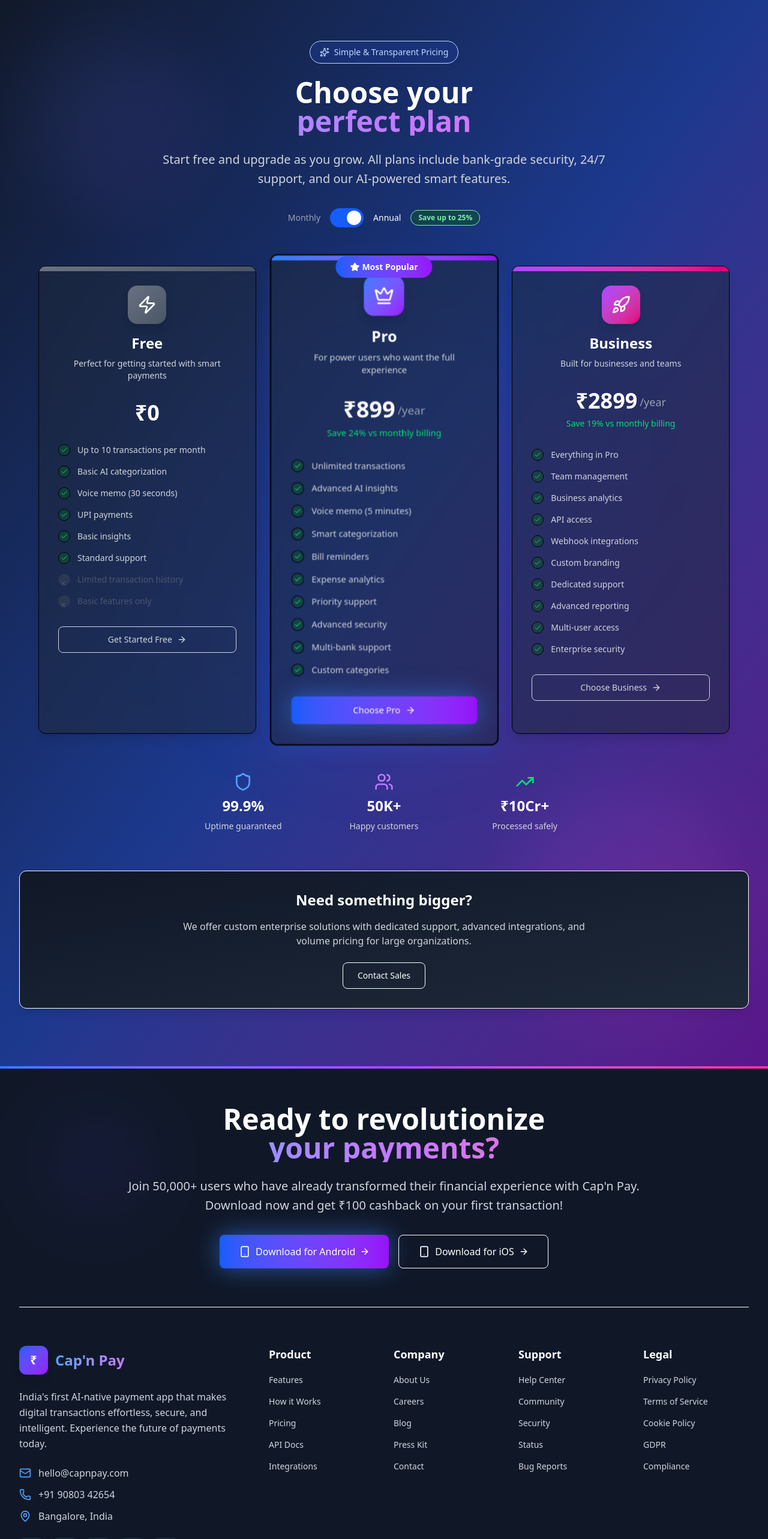
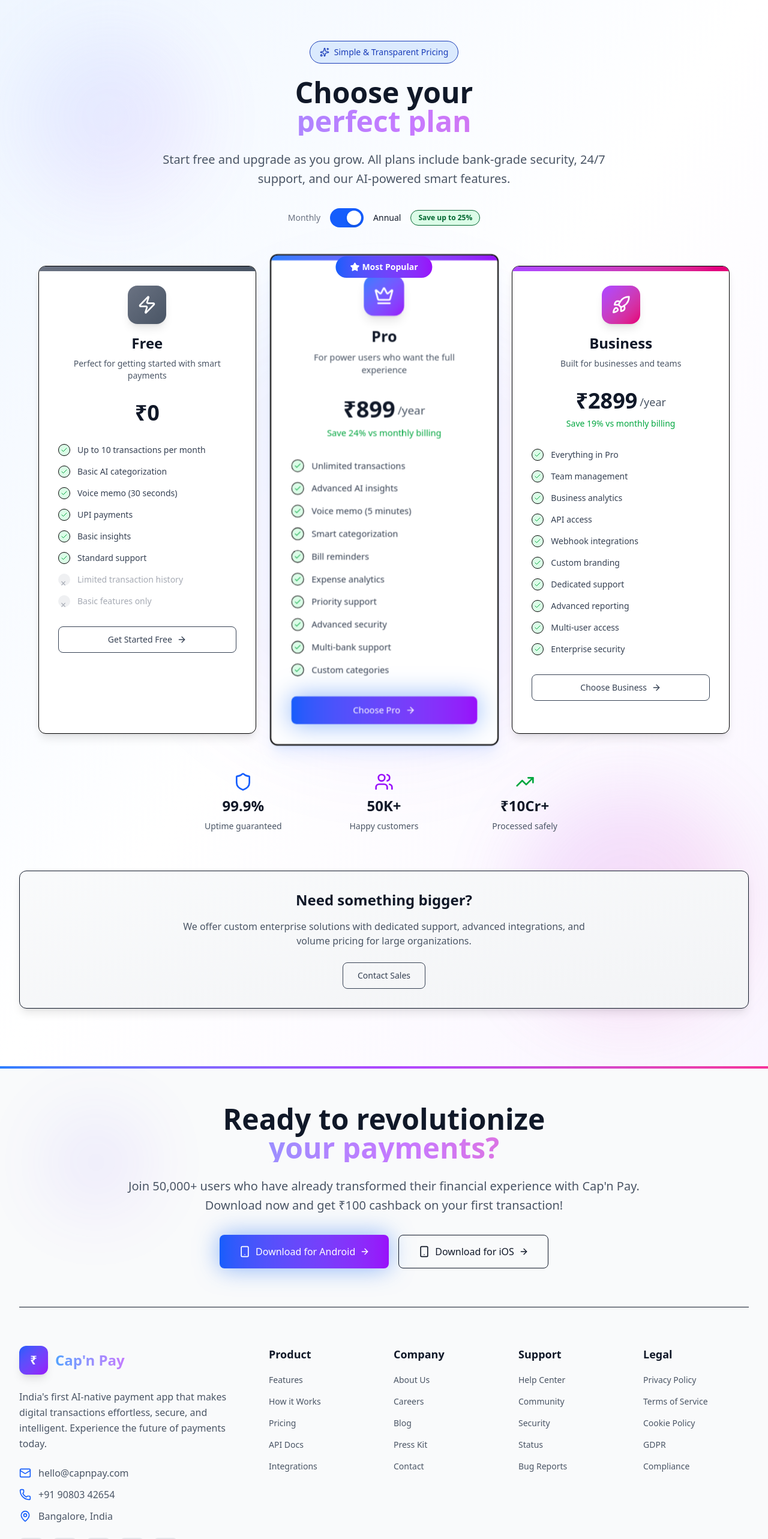
Before and after one commit to boopathydreams/capnpay-website, a Next.js app: page / in a window 1280 px wide. Shown: the part 7380-9945 px from the top of the page at 60% size. Built offline with nearby package versions, Linux system fonts and the light colour scheme.

Commit message:
feat: update footer and pricing section styles for improved accessibility and visual consistency

```diff
--- a/src/components/sections/footer.tsx
+++ b/src/components/sections/footer.tsx
@@ -70,7 +70,7 @@
   ]
 
   return (
-    <footer className="bg-gray-900 text-white relative overflow-hidden">
+    <footer className="bg-gray-50 dark:bg-gray-900 text-gray-900 dark:text-white relative overflow-hidden">
       {/* Background Elements */}
       <div className="absolute inset-0 overflow-hidden">
         <div className="absolute top-0 left-0 w-full h-1 bg-gradient-to-r from-blue-500 via-purple-500 to-pink-500" />
@@ -85,7 +85,7 @@
           whileInView={{ opacity: 1, y: 0 }}
           transition={{ duration: 0.8 }}
           viewport={{ once: true }}
-          className="py-16 border-b border-gray-800"
+          className="py-16 border-b border-gray-200 dark:border-gray-800"
         >
           <div className="text-center max-w-4xl mx-auto">
             <h2 className="text-4xl lg:text-5xl font-bold mb-6">
@@ -94,7 +94,7 @@
                 your payments?
               </span>
             </h2>
-            <p className="text-xl text-gray-300 mb-8 leading-relaxed">
+            <p className="text-xl text-gray-600 dark:text-gray-300 mb-8 leading-relaxed">
               Join 50,000+ users who have already transformed their financial experience with Cap&apos;n Pay.
               Download now and get ₹100 cashback on your first transaction!
             </p>
@@ -104,7 +104,7 @@
                 Download for Android
                 <ArrowRight className="w-4 h-4 ml-2 group-hover:translate-x-1 transition-transform" />
               </Button>
-              <Button size="lg" variant="outline" className="border-gray-600 hover:bg-gray-800 group">
+              <Button size="lg" variant="outline" className="border-gray-300 dark:border-gray-600 hover:bg-gray-100 dark:hover:bg-gray-800 group">
                 <Smartphone className="w-5 h-5 mr-2" />
                 Download for iOS
                 <ArrowRight className="w-4 h-4 ml-2 group-hover:translate-x-1 transition-transform" />
@@ -134,23 +134,23 @@
                 </span>
               </div>
 
-              <p className="text-gray-300 mb-6 leading-relaxed">
+              <p className="text-gray-600 dark:text-gray-300 mb-6 leading-relaxed">
                 India&apos;s first AI-native payment app that makes digital transactions effortless,
                 secure, and intelligent. Experience the future of payments today.
               </p>
 
               {/* Contact Info */}
               <div className="space-y-3 mb-6">
-                <div className="flex items-center space-x-3 text-gray-300">
-                  <Mail className="w-5 h-5 text-blue-400" />
+                <div className="flex items-center space-x-3 text-gray-600 dark:text-gray-300">
+                  <Mail className="w-5 h-5 text-blue-600 dark:text-blue-400" />
                   <span>hello@capnpay.com</span>
                 </div>
-                <div className="flex items-center space-x-3 text-gray-300">
-                  <Phone className="w-5 h-5 text-blue-400" />
+                <div className="flex items-center space-x-3 text-gray-600 dark:text-gray-300">
+                  <Phone className="w-5 h-5 text-blue-600 dark:text-blue-400" />
                   <span>+91 90803 42654</span>
                 </div>
-                <div className="flex items-center space-x-3 text-gray-300">
-                  <MapPin className="w-5 h-5 text-blue-400" />
+                <div className="flex items-center space-x-3 text-gray-600 dark:text-gray-300">
+                  <MapPin className="w-5 h-5 text-blue-600 dark:text-blue-400" />
                   <span>Bangalore, India</span>
                 </div>
               </div>
@@ -165,9 +165,9 @@
                     rel="noopener noreferrer"
                     whileHover={{ scale: 1.1 }}
                     whileTap={{ scale: 0.95 }}
-                    className="w-10 h-10 bg-gray-800 hover:bg-blue-600 rounded-lg flex items-center justify-center transition-colors duration-300 group"
+                    className="w-10 h-10 bg-gray-200 dark:bg-gray-800 hover:bg-blue-600 rounded-lg flex items-center justify-center transition-colors duration-300 group"
                   >
-                    <social.icon className="w-5 h-5 text-gray-400 group-hover:text-white transition-colors" />
+                    <social.icon className="w-5 h-5 text-gray-600 dark:text-gray-400 group-hover:text-white transition-colors" />
                   </motion.a>
                 ))}
               </div>
@@ -183,7 +183,7 @@
                 viewport={{ once: true }}
                 className="lg:col-span-1"
               >
-                <h3 className="text-lg font-semibold mb-4 capitalize text-white">
+                <h3 className="text-lg font-semibold mb-4 capitalize text-gray-900 dark:text-white">
                   {category}
                 </h3>
                 <ul className="space-y-3">
@@ -191,7 +191,7 @@
                     <li key={link.label}>
                       <a
                         href={link.href}
-                        className="text-gray-300 hover:text-blue-400 transition-colors duration-200 text-sm"
+                        className="text-gray-600 dark:text-gray-300 hover:text-blue-600 dark:hover:text-blue-400 transition-colors duration-200 text-sm"
                       >
                         {link.label}
                       </a>
@@ -209,13 +209,13 @@
           whileInView={{ opacity: 1, y: 0 }}
           transition={{ duration: 0.6 }}
           viewport={{ once: true }}
-          className="py-8 border-t border-gray-800"
+          className="py-8 border-t border-gray-200 dark:border-gray-800"
         >
           <div className="flex flex-wrap justify-center items-center gap-8">
-            <span className="text-gray-400 text-sm font-medium">Trusted & Certified:</span>
+            <span className="text-gray-500 dark:text-gray-400 text-sm font-medium">Trusted & Certified:</span>
             {certifications.map((cert) => (
-              <div key={cert.label} className="flex items-center space-x-2 text-gray-300">
-                <cert.icon className="w-5 h-5 text-green-400" />
+              <div key={cert.label} className="flex items-center space-x-2 text-gray-600 dark:text-gray-300">
+                <cert.icon className="w-5 h-5 text-green-600 dark:text-green-400" />
                 <span className="text-sm">{cert.label}</span>
               </div>
             ))}
@@ -228,16 +228,16 @@
           whileInView={{ opacity: 1 }}
           transition={{ duration: 0.6, delay: 0.2 }}
           viewport={{ once: true }}
-          className="py-8 border-t border-gray-800"
+          className="py-8 border-t border-gray-200 dark:border-gray-800"
         >
           <div className="flex flex-col md:flex-row justify-between items-center">
-            <div className="flex items-center space-x-2 text-gray-400 text-sm mb-4 md:mb-0">
+            <div className="flex items-center space-x-2 text-gray-500 dark:text-gray-400 text-sm mb-4 md:mb-0">
               <span>© {currentYear} Cap&apos;n Pay. Made with</span>
               <Heart className="w-4 h-4 text-red-500 fill-current" />
               <span>in India</span>
             </div>
 
-            <div className="flex items-center space-x-6 text-sm text-gray-400">
+            <div className="flex items-center space-x-6 text-sm text-gray-500 dark:text-gray-400">
               <span>All rights reserved</span>
               <div className="flex items-center space-x-1">
                 <span>Version 2.1.0</span>
--- a/src/components/sections/pricing.tsx
+++ b/src/components/sections/pricing.tsx
@@ -92,7 +92,7 @@
   }
 
   return (
-    <section id="pricing" className="py-24 relative overflow-hidden bg-gradient-to-br from-gray-900 via-blue-900 to-purple-900">
+    <section id="pricing" className="py-24 relative overflow-hidden bg-gradient-to-br from-blue-50 via-white to-purple-50 dark:from-gray-900 dark:via-blue-900 dark:to-purple-900">
       {/* Background Elements */}
       <div className="absolute inset-0 overflow-hidden">
         <div className="absolute top-20 left-10 w-72 h-72 bg-gradient-to-br from-blue-500 to-purple-500 rounded-full opacity-10 blur-3xl" />
@@ -109,32 +109,32 @@
           viewport={{ once: true }}
           className="text-center mb-16"
         >
-          <div className="inline-flex items-center space-x-2 bg-blue-900/50 text-blue-200 px-4 py-2 rounded-full text-sm font-medium mb-6 border border-blue-800/30">
+          <div className="inline-flex items-center space-x-2 bg-blue-100 dark:bg-blue-900/50 text-blue-800 dark:text-blue-200 px-4 py-2 rounded-full text-sm font-medium mb-6 border border-blue-200 dark:border-blue-800/30">
             <Sparkles className="w-4 h-4" />
             <span>Simple & Transparent Pricing</span>
           </div>
 
-          <h2 className="text-4xl lg:text-5xl font-bold mb-6 text-white">
+          <h2 className="text-4xl lg:text-5xl font-bold mb-6 text-gray-900 dark:text-white">
             Choose your
             <span className="block bg-gradient-to-r from-blue-400 via-purple-400 to-pink-400 bg-clip-text text-transparent">
               perfect plan
             </span>
           </h2>
 
-          <p className="text-xl text-gray-300 max-w-3xl mx-auto leading-relaxed">
+          <p className="text-xl text-gray-600 dark:text-gray-300 max-w-3xl mx-auto leading-relaxed">
             Start free and upgrade as you grow. All plans include bank-grade security,
             24/7 support, and our AI-powered smart features.
           </p>
 
           {/* Billing Toggle */}
           <div className="flex items-center justify-center mt-8 space-x-4">
-            <span className={`text-sm font-medium ${!isAnnual ? 'text-white' : 'text-gray-400'}`}>
+            <span className={`text-sm font-medium ${!isAnnual ? 'text-gray-900 dark:text-white' : 'text-gray-500 dark:text-gray-400'}`}>
               Monthly
             </span>
             <motion.button
               onClick={() => setIsAnnual(!isAnnual)}
               className={`relative w-14 h-8 rounded-full p-1 transition-colors duration-300 ${
-                isAnnual ? 'bg-blue-600' : 'bg-gray-600'
+                isAnnual ? 'bg-blue-600' : 'bg-gray-400 dark:bg-gray-600'
               }`}
             >
               <motion.div
@@ -143,11 +143,11 @@
                 className="w-6 h-6 bg-white rounded-full shadow-md"
               />
             </motion.button>
-            <span className={`text-sm font-medium ${isAnnual ? 'text-white' : 'text-gray-400'}`}>
+            <span className={`text-sm font-medium ${isAnnual ? 'text-gray-900 dark:text-white' : 'text-gray-500 dark:text-gray-400'}`}>
               Annual
             </span>
             {isAnnual && (
-              <span className="bg-green-900/50 text-green-300 px-3 py-1 rounded-full text-xs font-semibold border border-green-800/30">
+              <span className="bg-green-100 dark:bg-green-900/50 text-green-800 dark:text-green-300 px-3 py-1 rounded-full text-xs font-semibold border border-green-200 dark:border-green-800/30">
                 Save up to 25%
               </span>
             )}
@@ -178,10 +178,10 @@
                   </div>
                 )}
 
-                <Card className={`h-full p-8 relative overflow-hidden bg-gray-800/50 backdrop-blur-sm border-gray-700/50 ${
+                <Card className={`h-full p-8 relative overflow-hidden bg-white dark:bg-gray-800/50 backdrop-blur-sm border-gray-200 dark:border-gray-700/50 ${
                   plan.popular
                     ? 'border-2 border-blue-500/50 shadow-xl shadow-blue-500/10 scale-105'
-                    : 'border border-gray-700/50 hover:shadow-lg hover:shadow-purple-500/5'
+                    : 'border border-gray-200 dark:border-gray-700/50 hover:shadow-lg hover:shadow-blue-500/5 dark:hover:shadow-purple-500/5'
                 } transition-all duration-300`}>
 
                   {/* Background Gradient */}
@@ -193,27 +193,27 @@
                       <plan.icon className="w-8 h-8" />
                     </div>
 
-                    <h3 className="text-2xl font-bold text-white mb-2">{plan.name}</h3>
-                    <p className="text-gray-300 text-sm">{plan.description}</p>
+                    <h3 className="text-2xl font-bold text-gray-900 dark:text-white mb-2">{plan.name}</h3>
+                    <p className="text-gray-600 dark:text-gray-300 text-sm">{plan.description}</p>
                   </div>                  {/* Price */}
                   <div className="text-center mb-8">
                                         <div className="flex items-end justify-center space-x-1">
-                      <span className="text-4xl font-bold text-white">₹{currentPrice}</span>
+                      <span className="text-4xl font-bold text-gray-900 dark:text-white">₹{currentPrice}</span>
                       {currentPrice > 0 && (
-                        <span className="text-gray-400 text-lg mb-1">
+                        <span className="text-gray-600 dark:text-gray-400 text-lg mb-1">
                           /{isAnnual ? 'year' : 'month'}
                         </span>
                       )}
                     </div>
 
                     {isAnnual && savingsPercent > 0 && (
-                      <div className="text-green-400 text-sm font-medium mt-2">
+                      <div className="text-green-600 dark:text-green-400 text-sm font-medium mt-2">
                         Save {savingsPercent}% vs monthly billing
                       </div>
                     )}
 
                     {!isAnnual && plan.price.monthly > 0 && (
-                      <div className="text-gray-400 text-sm mt-2">
+                      <div className="text-gray-600 dark:text-gray-400 text-sm mt-2">
                         or ₹{plan.price.annual}/year
                       </div>
                     )}
@@ -223,16 +223,16 @@
                   <div className="space-y-4 mb-8">
                     {plan.features.map((feature, featureIndex) => (
                       <div key={featureIndex} className="flex items-center space-x-3">
-                        <div className="flex-shrink-0 w-5 h-5 bg-green-900/50 rounded-full flex items-center justify-center border border-green-800/30">
-                          <Check className="w-3 h-3 text-green-400" />
+                        <div className="flex-shrink-0 w-5 h-5 bg-green-100 dark:bg-green-900/50 rounded-full flex items-center justify-center border border-green-200 dark:border-green-800/30">
+                          <Check className="w-3 h-3 text-green-600 dark:text-green-400" />
                         </div>
-                        <span className="text-gray-300 text-sm">{feature}</span>
+                        <span className="text-gray-700 dark:text-gray-300 text-sm">{feature}</span>
                       </div>
                     ))}
 
                     {plan.limitations.map((limitation, limitIndex) => (
                       <div key={limitIndex} className="flex items-center space-x-3 opacity-60">
-                        <div className="flex-shrink-0 w-5 h-5 bg-gray-700 rounded-full flex items-center justify-center">
+                        <div className="flex-shrink-0 w-5 h-5 bg-gray-200 dark:bg-gray-700 rounded-full flex items-center justify-center">
                           <span className="w-3 h-3 text-gray-500">×</span>
                         </div>
                         <span className="text-gray-500 text-sm">{limitation}</span>
@@ -246,7 +246,7 @@
                     className={`w-full group ${
                       plan.popular
                         ? ''
-                        : 'border-gray-600 text-gray-300 hover:bg-gray-700 hover:text-white'
+                        : 'border-gray-300 dark:border-gray-600 text-gray-700 dark:text-gray-300 hover:bg-gray-100 dark:hover:bg-gray-700 hover:text-gray-900 dark:hover:text-white'
                     }`}
                   >
                     {plan.name === "Free" ? "Get Started Free" : `Choose ${plan.name}`}
@@ -268,19 +268,19 @@
         >
           <div className="grid sm:grid-cols-3 gap-8 max-w-2xl mx-auto">
             <div className="flex flex-col items-center space-y-2">
-              <Shield className="w-8 h-8 text-blue-400" />
-              <div className="text-2xl font-bold text-white">99.9%</div>
-              <div className="text-gray-300 text-sm">Uptime guaranteed</div>
+              <Shield className="w-8 h-8 text-blue-600 dark:text-blue-400" />
+              <div className="text-2xl font-bold text-gray-900 dark:text-white">99.9%</div>
+              <div className="text-gray-600 dark:text-gray-300 text-sm">Uptime guaranteed</div>
             </div>
             <div className="flex flex-col items-center space-y-2">
-              <Users className="w-8 h-8 text-purple-400" />
-              <div className="text-2xl font-bold text-white">50K+</div>
-              <div className="text-gray-300 text-sm">Happy customers</div>
+              <Users className="w-8 h-8 text-purple-600 dark:text-purple-400" />
+              <div className="text-2xl font-bold text-gray-900 dark:text-white">50K+</div>
+              <div className="text-gray-600 dark:text-gray-300 text-sm">Happy customers</div>
             </div>
             <div className="flex flex-col items-center space-y-2">
-              <TrendingUp className="w-8 h-8 text-green-400" />
-              <div className="text-2xl font-bold text-white">₹10Cr+</div>
-              <div className="text-gray-300 text-sm">Processed safely</div>
+              <TrendingUp className="w-8 h-8 text-green-600 dark:text-green-400" />
+              <div className="text-2xl font-bold text-gray-900 dark:text-white">₹10Cr+</div>
+              <div className="text-gray-600 dark:text-gray-300 text-sm">Processed safely</div>
             </div>
           </div>
         </motion.div>
@@ -293,13 +293,13 @@
           viewport={{ once: true }}
           className="mt-16 text-center"
         >
-          <Card className="p-8 bg-gradient-to-br from-gray-900 to-gray-800 text-white border-gray-700">
+          <Card className="p-8 bg-gradient-to-br from-gray-50 to-gray-100 dark:from-gray-900 dark:to-gray-800 text-gray-900 dark:text-white border-gray-200 dark:border-gray-700">
             <h3 className="text-2xl font-bold mb-4">Need something bigger?</h3>
-            <p className="text-gray-300 mb-6 max-w-2xl mx-auto">
+            <p className="text-gray-600 dark:text-gray-300 mb-6 max-w-2xl mx-auto">
               We offer custom enterprise solutions with dedicated support,
               advanced integrations, and volume pricing for large organizations.
             </p>
-            <Button variant="outline" className="border-gray-600 text-white hover:bg-gray-700">
+            <Button variant="outline" className="border-gray-300 dark:border-gray-600 text-gray-700 dark:text-white hover:bg-gray-100 dark:hover:bg-gray-700">
               Contact Sales
             </Button>
           </Card>
```
